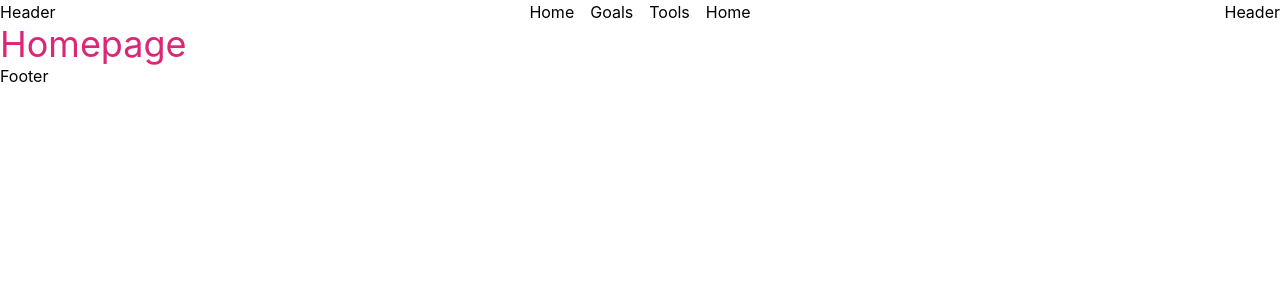
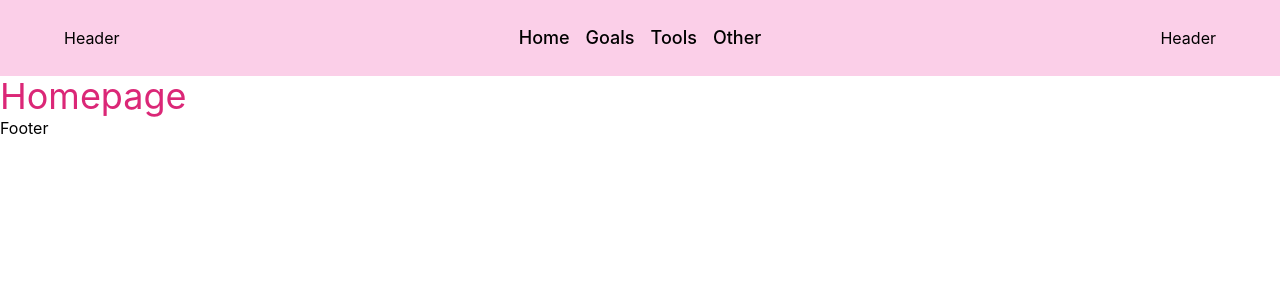
Before and after one commit to Facundo-Martin/nextjs-productivity-app, a Next.js app: page / in a window 1280 px wide. Shown: the top 300 px of the page. Built offline with nearby package versions, Linux system fonts and the light colour scheme.

Commit message:
styled header

```diff
--- a/src/components/Layout/Header.tsx
+++ b/src/components/Layout/Header.tsx
@@ -1,15 +1,32 @@
+import Link from "next/link";
 import React from "react";
 
 export default function Header() {
   return (
-    <header className="flex items-center justify-between">
+    <header className="flex items-center justify-between header">
       <h1>Header</h1>
       <nav>
         <ul className="flex items-center gap-x-4">
-          <li className="nav-item">Home</li>
-          <li className="nav-item">Goals</li>
-          <li className="nav-item">Tools</li>
-          <li className="nav-item">Home</li>
+          <li>
+            <Link href="/">
+              <a className="nav-item">Home</a>
+            </Link>
+          </li>
+          <li>
+            <Link href="/goals">
+              <a className="nav-item">Goals</a>
+            </Link>
+          </li>
+          <li>
+            <Link href="/tools">
+              <a className="nav-item">Tools</a>
+            </Link>
+          </li>
+          <li>
+            <Link href="/other">
+              <a className="nav-item">Other</a>
+            </Link>
+          </li>
         </ul>
       </nav>
       <h1>Header</h1>
--- a/src/styles/globals.css
+++ b/src/styles/globals.css
@@ -1,6 +1,18 @@
 @tailwind base;
 @tailwind components;
 @tailwind utilities;
+
+@layer components {
+  .header {
+    @apply max-w-screen-xl bg-pink-200 mx-auto py-6 px-4 sm:px-8 md:px-12 lg:px-16;
+  }
+  .section {
+    @apply mx-auto py-16 px-4 sm:px-8 md:px-12 lg:px-16;
+  }
+  .nav-item {
+    @apply text-lg font-medium text-black hover:text-neutral-700;
+  }
+}
 
 html,
 body {
```
